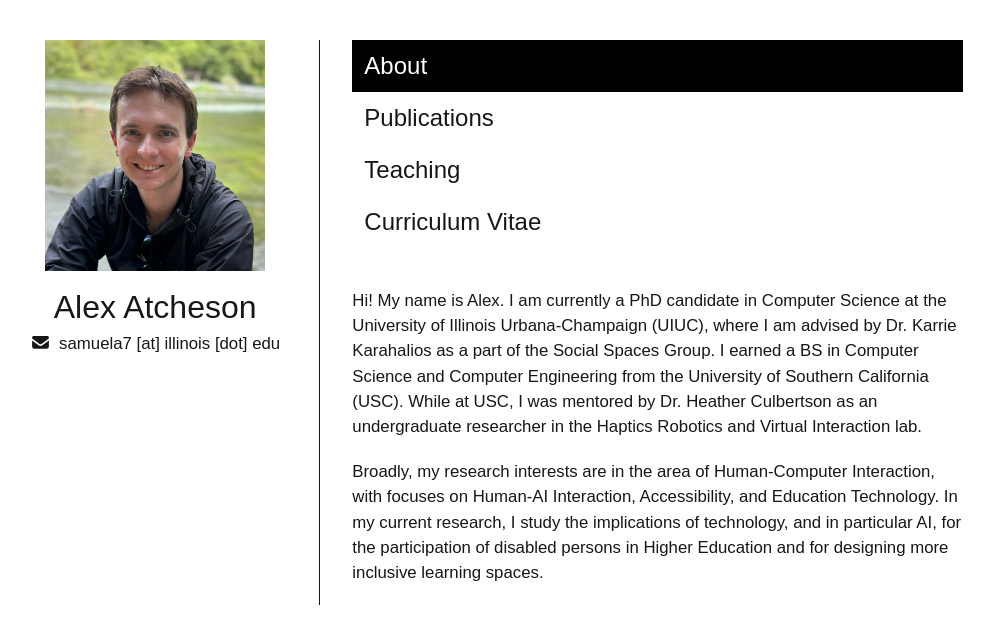
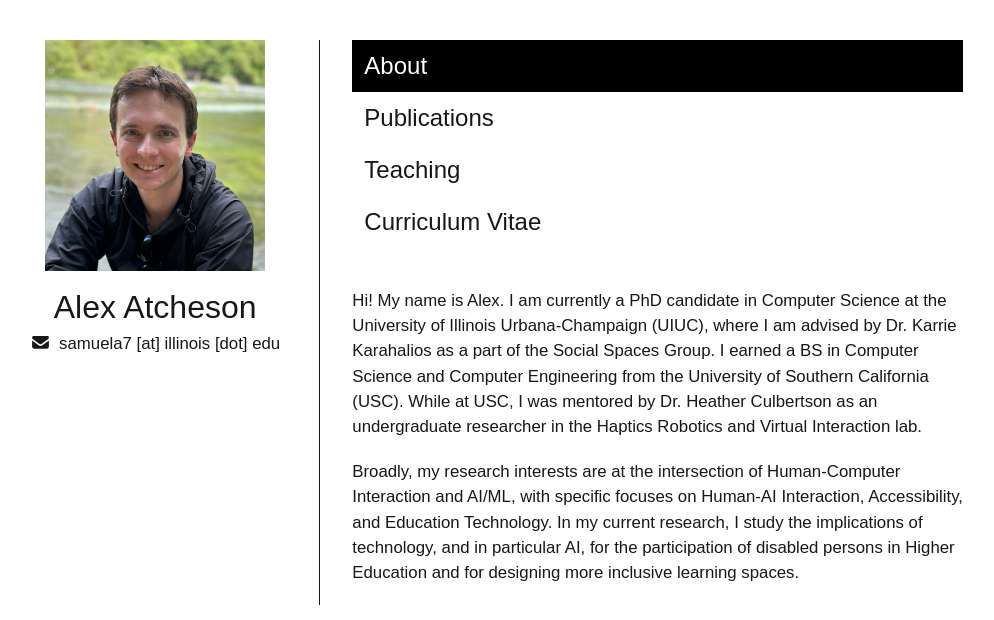
Before and after one commit to saatcheson/saatcheson.github.io, a Next.js app: page / in a window 1280 px wide. Shown: the top 620 px of the page, without its empty margins (165-1159 px from the left). Built offline with nearby package versions, Linux system fonts and the light colour scheme.

Commit message:
fixed spelling

```diff
--- a/src/app/components/about.js
+++ b/src/app/components/about.js
@@ -9,7 +9,7 @@ export default function About() {
                 mentored by Dr. Heather Culbertson as an undergraduate researcher in the Haptics Robotics and Virtual Interaction lab.
             </p>
             <p className="mb-5">
-                Broadly, my research interests are in the area of Human-Computer Interaction, with focuses on
+                Broadly, my research interests are at the intersection of Human-Computer Interaction and AI/ML, with specific focuses on
                 Human-AI Interaction, Accessibility, and Education Technology. In my current research, I study the implications
                 of technology, and in particular AI, for the participation of disabled persons in Higher Education and for designing more inclusive learning spaces.
             </p>
```
